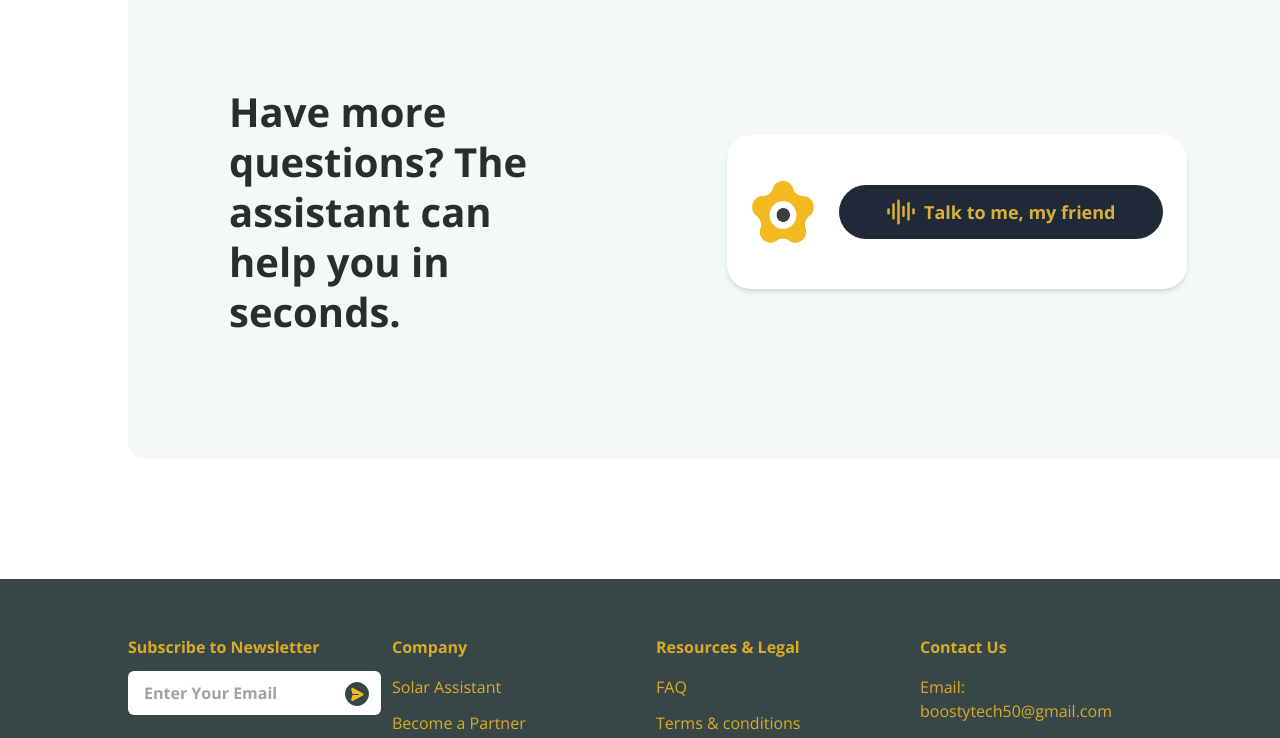
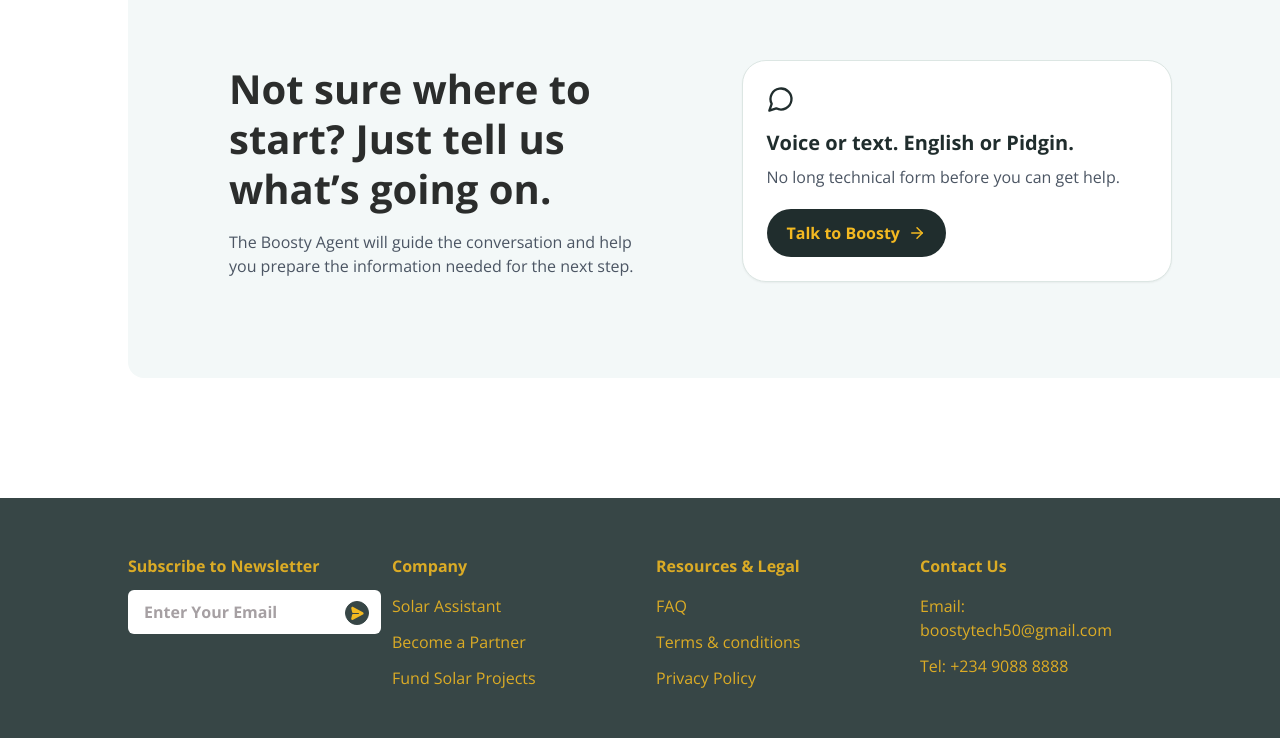
Before and after one commit to AimuaO/Boosty, a React (Vite) app: page / in a window 1280 px wide. Shown: the part 2478-3216 px from the top of the page. Built offline with nearby package versions, Linux system fonts and the light colour scheme.

Commit message:
feat: replace old assistant CTA with Boosty Agent entry

```diff
--- a/src/components/TalkAi.jsx
+++ b/src/components/TalkAi.jsx
@@ -1,15 +1,30 @@
 import React from "react";
-import SolarAssistantApp from "./SolarAssistantApp";
+import { ArrowRight, MessageCircle } from "lucide-react";
+import { Link } from "react-router-dom";
 
 const TalkAi = () => {
   return (
     <section className="pl-0 lg:pl-[128px] pb-[80px] lg:pb-[120px]">
-      <div className="bg-[#F3F8F8] text-white rounded-l-0 lg:rounded-l-[16px] py-[80px] md:py-[96px] lg:py-[96px] pl-[35px] md:pl-[108px] lg:pl-[101px] pr-[35px] md:pr-[108px] grid grid-cols-1 lg:grid-cols-2 items-center h-max lg:h-[495px] gap-[20px] lg:gap-[82px]">
-        <h2 className="text-body_text text-[30px] lg:text-[40px] font-[700] leading-[40px] lg:leading-[50px] w-[90%] lg:w-[80%]">
-          Have more questions? The assistant can help you in seconds.
-        </h2>
-        <div className="flex items-center justify-center">
-          <SolarAssistantApp buttonVariant="friendly" />
+      <div className="bg-[#F3F8F8] rounded-l-0 lg:rounded-l-[16px] py-[80px] md:py-[96px] pl-[35px] md:pl-[108px] lg:pl-[101px] pr-[35px] md:pr-[108px] grid grid-cols-1 lg:grid-cols-2 items-center gap-[32px] lg:gap-[82px]">
+        <div>
+          <h2 className="text-body_text text-[30px] lg:text-[40px] font-[700] leading-[40px] lg:leading-[50px] max-w-xl">
+            Not sure where to start? Just tell us what’s going on.
+          </h2>
+          <p className="text-gray-600 mt-4 max-w-lg">
+            The Boosty Agent will guide the conversation and help you prepare the information needed for the next step.
+          </p>
+        </div>
+        <div className="bg-white rounded-[24px] p-6 shadow-sm border border-[#DCE6E3]">
+          <MessageCircle size={28} className="text-[#202D2D] mb-4" />
+          <p className="font-bold text-xl text-[#202D2D]">Voice or text. English or Pidgin.</p>
+          <p className="text-gray-600 mt-2 mb-5">No long technical form before you can get help.</p>
+          <Link
+            to="/start"
+            className="inline-flex items-center gap-2 bg-[#202D2D] text-[#F3B921] font-bold rounded-full px-5 py-3"
+          >
+            Talk to Boosty
+            <ArrowRight size={18} />
+          </Link>
         </div>
       </div>
     </section>
```
